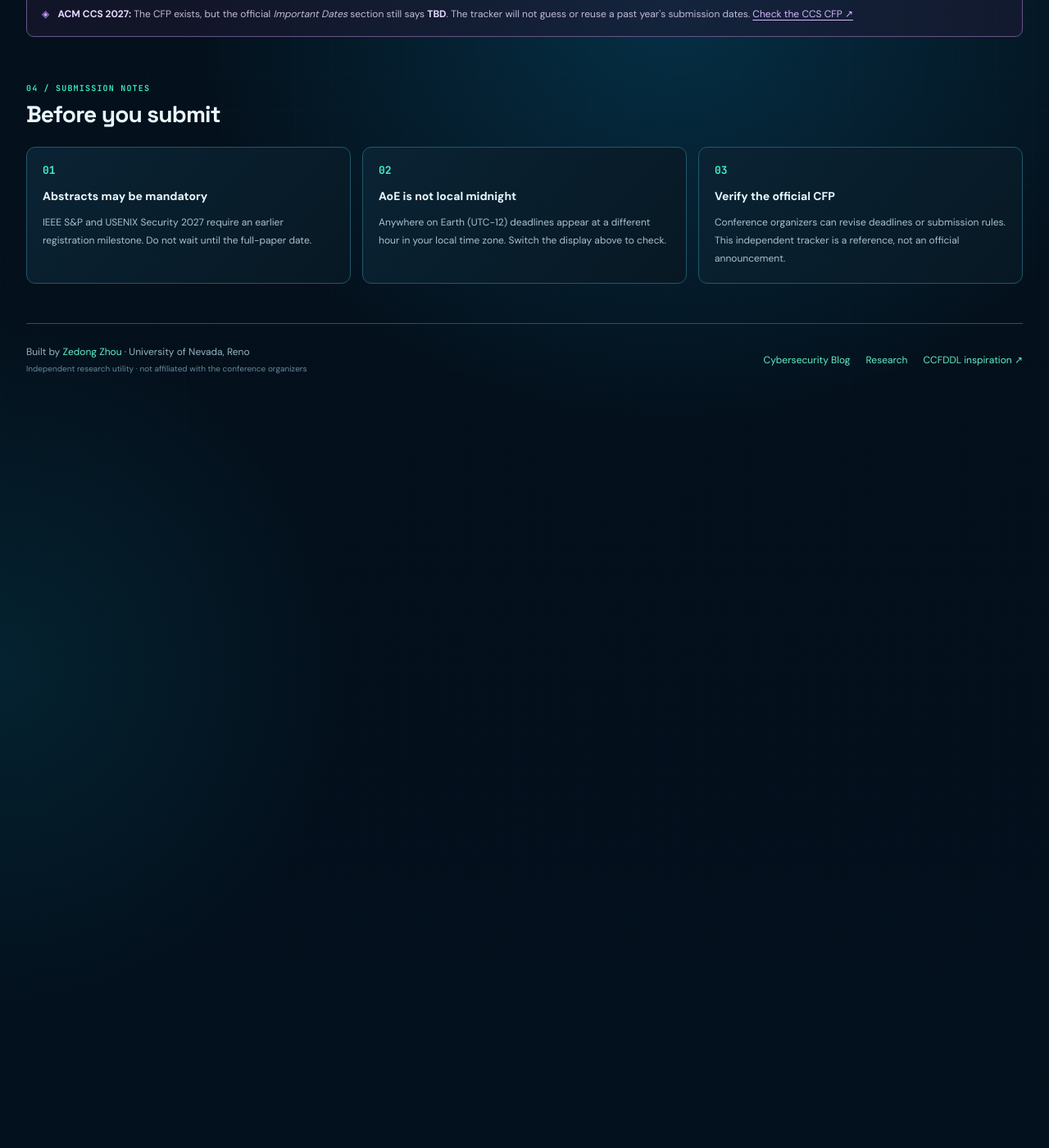
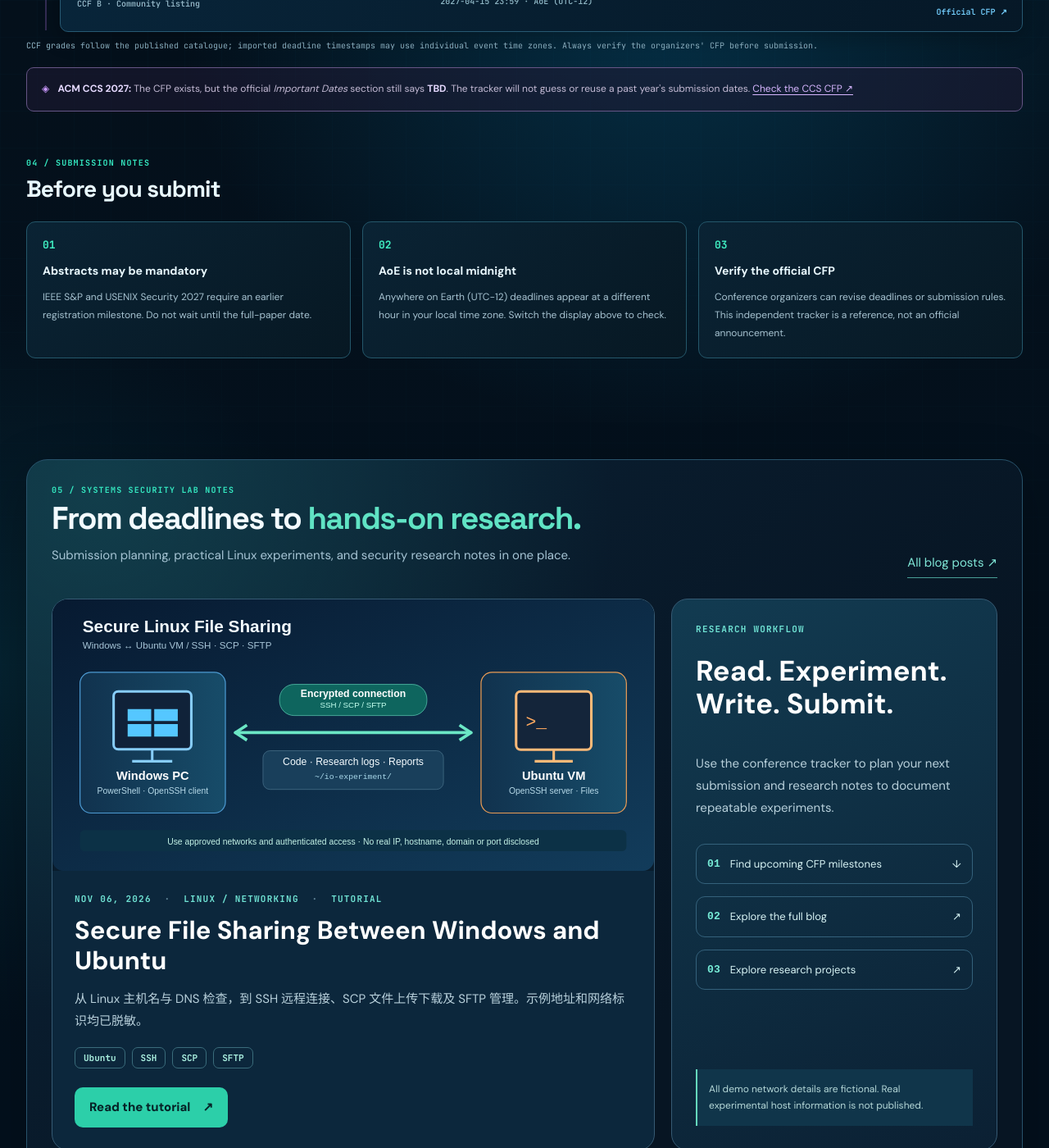
Before and after one commit to 2350082187zhou-ux/2350082187zhou-ux.github.io, a Jekyll site: the page built from _pages/security-deadlines.html, in a window 1280 px wide and 1400 px high, scrolled down 4815 px. Shown: the whole window at 82% size. Built offline with Jekyll 4.4.1, drawn with Linux system fonts in a browser that asks for light colours; some of the changed text lies outside the part shown.

Commit message:
Redesign deadline page navigation and feature Linux SSH blog

```diff
--- a/_pages/security-deadlines.html
+++ b/_pages/security-deadlines.html
@@ -17,6 +17,7 @@
   <title>Security Conference Submission Deadlines | Zedong Zhou</title>
   <link rel="stylesheet" href="{{ '/assets/css/security-deadlines.css' | relative_url }}">
   <link rel="stylesheet" href="{{ '/assets/css/security-ops-upgrade.css' | relative_url }}">
+  <link rel="stylesheet" href="{{ '/assets/css/security-deadlines-refresh.css' | relative_url }}">
   <script defer src="{{ '/assets/js/security-deadlines.js' | relative_url }}"></script>
   <script defer src="{{ '/assets/js/security-ops-upgrade.js' | relative_url }}"></script>
 </head>
@@ -32,9 +33,12 @@
       <a class="active" href="{{ '/security-deadlines/' | relative_url }}" aria-current="page">Deadlines</a>
       <a href="{{ '/cv/' | relative_url }}">CV</a>
     </nav>
-    <a class="source-link" href="https://ccfddl.com/" target="_blank" rel="noopener noreferrer">Inspired by CCFDDL <span aria-hidden="true">↗</span></a>
+    <a class="source-link" href="#research-blog" aria-label="Jump to research blog on this page">Research Blog <span aria-hidden="true">↓</span></a>
   </header>
   <main id="deadlines-content" class="main-container">
+    <nav class="section-jump-nav" aria-label="Explore this page">
+      <a href="#conference-venues">Top venues</a><a href="#more-conferences">More conferences</a><a href="#timeline">Deadline timeline</a><a href="#research-blog">Latest blog</a><a href="#guide-heading">Submission tips</a>
+    </nav>
     <div class="ops-headline" aria-label="Deadline tracker status"><span><span class="ops-live-dot" aria-hidden="true"></span><strong>SECURITY // CFP MONITOR</strong> &nbsp; INDEXED RESEARCH VENUES · LIVE BROWSER CLOCK</span><span id="ops-utc-clock">UTC clock connecting…</span></div>
     <section class="hero">
       <div class="hero-copy">
@@ -83,7 +87,7 @@
       </div>
     </section>
     <p class="ccf-reference">CCF A/B/C labels refer to the <a href="https://www.ccf.org.cn/Academic_Evaluation/NIS/" target="_blank" rel="noopener noreferrer">China Computer Federation (CCF) Network &amp; Information Security recommendation catalogue ↗</a>, not CFP reliability. "Not mapped" does not mean a conference is unranked. CHES / PoPETs rolling journal deadlines may differ from their conference classification.</p>
-    <section class="section" aria-labelledby="conference-grid-heading">
+    <section class="section" id="conference-venues" aria-labelledby="conference-grid-heading">
       <div class="section-heading">
         <div><div class="section-kicker">01 / VENUE TRACKER</div><h2 id="conference-grid-heading">Four leading security venues</h2></div>
         <span class="side-caption">2027 editions · official dates only</span>
@@ -235,6 +239,37 @@
         <div><span class="guide-num">03</span><strong>Verify the official CFP</strong><p>Conference organizers can revise deadlines or submission rules. This independent tracker is a reference, not an official announcement.</p></div>
       </div>
     </section>
+
+    <section class="section refresh-blog-section" id="research-blog" aria-labelledby="research-blog-heading">
+      <div class="section-heading refresh-blog-heading">
+        <div><div class="section-kicker">05 / SYSTEMS SECURITY LAB NOTES</div><h2 id="research-blog-heading">From deadlines to <span>hands-on research.</span></h2>
+        <p>Submission planning, practical Linux experiments, and security research notes in one place.</p></div>
+        <a class="refresh-blog-browse" href="{{ '/blog/' | relative_url }}">All blog posts ↗</a>
+      </div>
+      <div class="refresh-blog-grid">
+        <article class="refresh-blog-feature">
+          <a class="refresh-blog-art" href="{{ '/blog/2026/11/06/secure-ubuntu-file-sharing/' | relative_url }}" aria-label="Read SSH SCP SFTP file sharing tutorial">
+            <img src="{{ '/assets/images/secure-ubuntu-file-transfer.svg' | relative_url }}" alt="Windows and Ubuntu computers exchanging files through an encrypted SSH connection" loading="lazy" width="1200" height="540">
+          </a>
+          <div class="refresh-blog-copy">
+            <div class="refresh-blog-meta">NOV 06, 2026 <span>·</span> LINUX / NETWORKING <span>·</span> TUTORIAL</div>
+            <h3><a href="{{ '/blog/2026/11/06/secure-ubuntu-file-sharing/' | relative_url }}">Secure File Sharing Between Windows and Ubuntu</a></h3>
+            <p>从 Linux 主机名与 DNS 检查，到 SSH 远程连接、SCP 文件上传下载及 SFTP 管理。示例地址和网络标识均已脱敏。</p>
+            <div class="refresh-blog-tags"><span>Ubuntu</span><span>SSH</span><span>SCP</span><span>SFTP</span></div>
+            <a class="refresh-primary-link" href="{{ '/blog/2026/11/06/secure-ubuntu-file-sharing/' | relative_url }}">Read the tutorial <span aria-hidden="true">↗</span></a>
+          </div>
+        </article>
+        <aside class="refresh-blog-side" aria-label="Reading and submission workflow">
+          <div class="refresh-side-kicker">RESEARCH WORKFLOW</div>
+          <h3>Read. Experiment.<br>Write. Submit.</h3>
+          <p>Use the conference tracker to plan your next submission and research notes to document repeatable experiments.</p>
+          <a href="#timeline"><span>01</span> Find upcoming CFP milestones <span aria-hidden="true">↓</span></a>
+          <a href="{{ '/blog/' | relative_url }}"><span>02</span> Explore the full blog <span aria-hidden="true">↗</span></a>
+          <a href="{{ '/research/' | relative_url }}"><span>03</span> Explore research projects <span aria-hidden="true">↗</span></a>
+          <div class="refresh-side-note">All demo network details are fictional. Real experimental host information is not published.</div>
+        </aside>
+      </div>
+    </section>
     <footer class="site-footer">
       <div>Built by <a href="{{ '/' | relative_url }}">Zedong Zhou</a> · University of Nevada, Reno<br><small>Independent research utility · not affiliated with the conference organizers</small></div>
       <div><a href="{{ '/blog/' | relative_url }}">Cybersecurity Blog</a><a href="{{ '/research/' | relative_url }}">Research</a><a href="https://ccfddl.com/" target="_blank" rel="noopener noreferrer">CCFDDL inspiration ↗</a></div>
```
